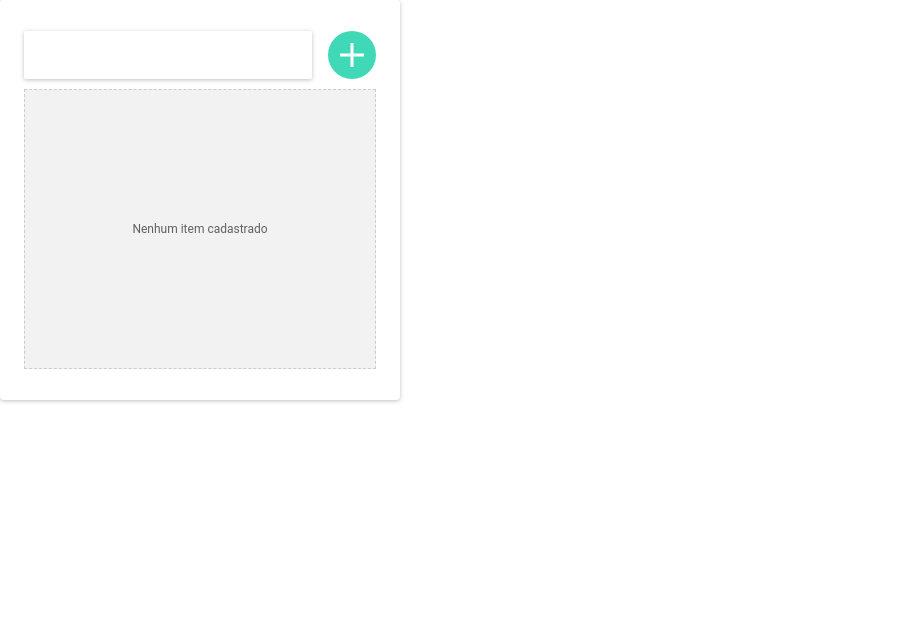
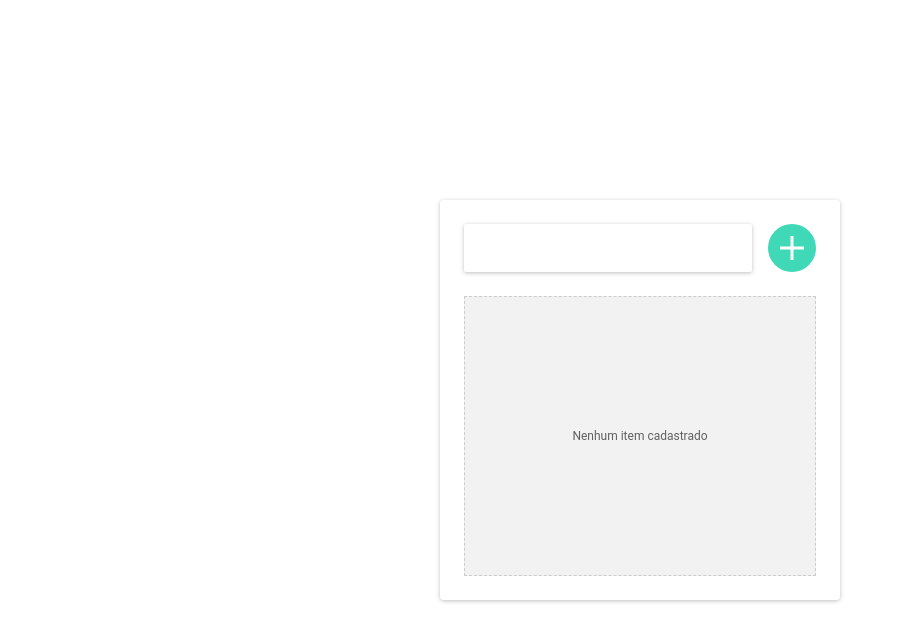
Before and after one commit to nicaloribeiro/wf-todoapp, a React (Create React App) app: page / in a window 1280 px wide. Shown: the top 642 px of the page, without its empty margins (0-905 px from the left). Built offline with nearby package versions, Linux system fonts and the light colour scheme.

Commit message:
Componentes para tela de todo

```diff
--- a/src/layouts/Todo/Todo.js
+++ b/src/layouts/Todo/Todo.js
@@ -1,4 +1,4 @@
-import { Container } from "./style";
+import { Container, AddItemContainer, ItemListContainer } from "./style";
 import { TodoContext } from "../../contexts/TodoContext";
 import { useContext } from "react";
 import AddButtonComponent from "../../components/AddButton";
@@ -10,18 +10,18 @@ export default function TodoLayout() {
     const { newTodoItem, setNewTodoItem, todoList, removeItemFromList, handleSubmitNewItem } = useContext(TodoContext)
     return (
         <Container>
-            <div style={{ display: 'flex', marginBottom: '10px', justifyContent: 'space-between', width: '100%' }}>
+            <AddItemContainer>
                 <InputComponent inputChangeHandler={setNewTodoItem} inputValue={newTodoItem} />
                 <AddButtonComponent onClickHandler={handleSubmitNewItem} />
-            </div>
-            <div style={{ height: '280px', overflowY: 'auto'}}>
+            </AddItemContainer>
+            <ItemListContainer>
             {
                 todoList.length > 0 ?
                     todoList.map((item) => <ItemComponent key={item.itemId} itemText={item.itemValue} onClickHandler={() => removeItemFromList(item.itemId)} />)
                     :
                     <EmptyListComponent emptyListMessage={'Nenhum item cadastrado'} />
             }
-            </div>
+            </ItemListContainer>
         </Container>
     )
 }
--- a/src/layouts/Todo/index.js
+++ b/src/layouts/Todo/index.js
@@ -1,10 +1,13 @@
 import TodoLayout from "./Todo";
 import { TodoProvider } from "../../contexts/TodoContext";
+import { PageWrapper } from "./style";
 
 export default function Todo() {
     return (
        <TodoProvider>
-           <TodoLayout/>
+           <PageWrapper>
+                <TodoLayout/>
+           </PageWrapper>
        </TodoProvider>
     )
 }
--- a/src/layouts/Todo/style.js
+++ b/src/layouts/Todo/style.js
@@ -1,4 +1,12 @@
 import styled from 'styled-components'
+
+export const PageWrapper = styled.main`
+    display: flex;
+    flex-direction: column;
+    align-items: center;
+    justify-content: center;
+    height: 100vh;
+`
 
 export const Container = styled.main`
     display: flex;
@@ -11,3 +19,16 @@ export const Container = styled.main`
     border-radius: 4px;
     padding: 24px;
 `
+
+export const AddItemContainer = styled.div`
+    display: flex;
+    width: 100%;
+    justify-content: space-between;
+    margin-bottom: 24px;
+`
+
+export const ItemListContainer = styled.div`
+    height: 280px;
+    max-width: 400px;
+    overflow-y: auto;
+`
```
